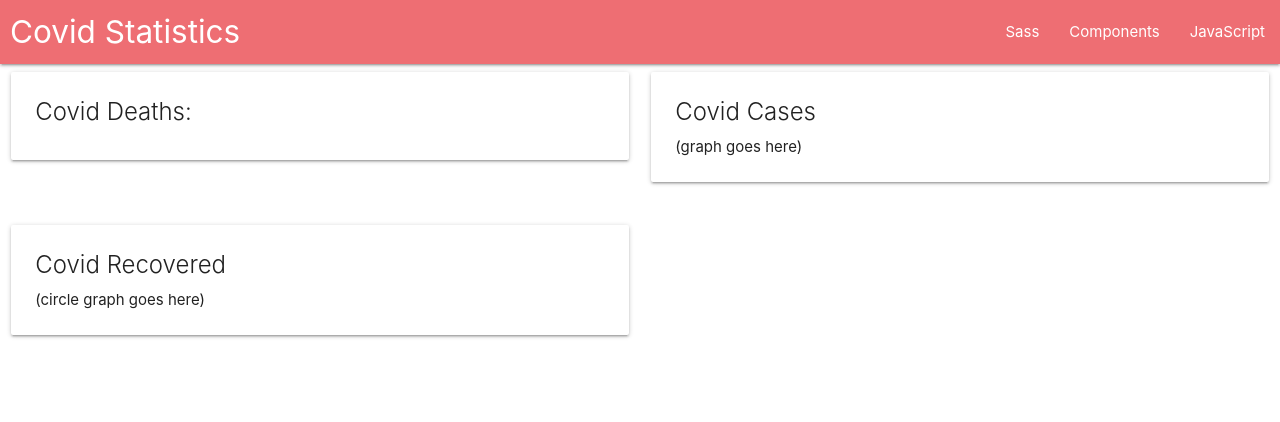
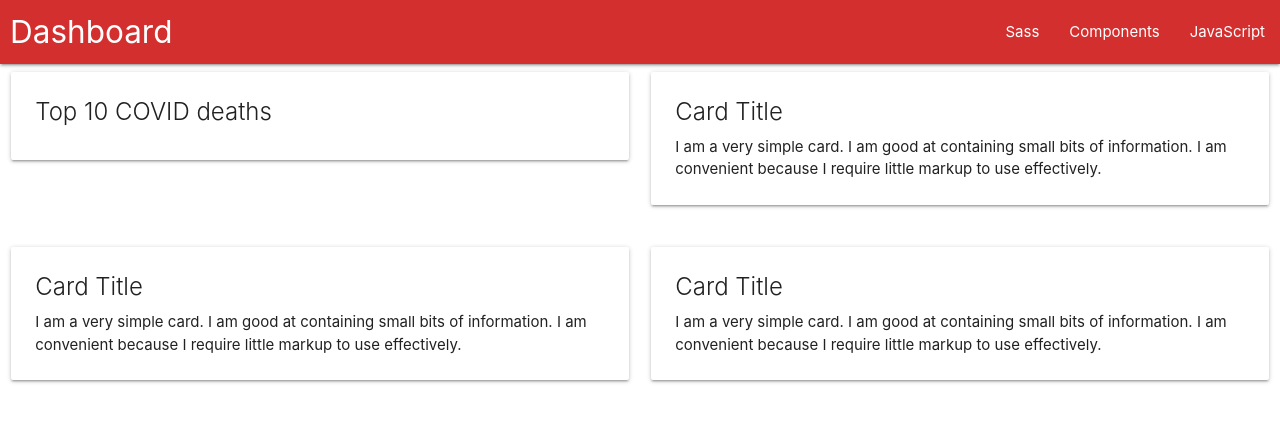
Before and after one commit to Feefeeil/Work, a plain HTML site: page jsondash.html in a window 1280 px wide. Drawn offline with nearby package versions, Linux system fonts and the light colour scheme; no server answers.

Commit message:
Update jsondash.html

```diff
--- a/jsondash.html
+++ b/jsondash.html
@@ -1,3 +1,4 @@
+
 <html>
   <head>
     <title>Dashboard</title>
@@ -6,14 +7,14 @@
     <!-- Compiled and minified JavaScript -->
     <script src="https://cdnjs.cloudflare.com/ajax/libs/materialize/1.0.0/js/materialize.min.js"></script>
     <link href="https://fonts.googleapis.com/icon?family=Material+Icons" rel="stylesheet">
-    <script src='https://cdnjs.cloudflare.com/ajax/libs/axios/0.19.2/axios.min.js'></script>
+    <script src='covid.json'></script>
   </head>
 
   <body>
     <!-- Navbar from Materialize CSS -->
     <nav>
-      <div class="nav-wrapper">
-        <a href="#" class="brand-logo" style='padding-left:10px;'>Covid Statistics</a>
+      <div class="nav-wrapper red darken-2 white-text">
+        <a href="#" class="brand-logo" style='padding-left:10px;'>Dashboard</a>
         <ul id="nav-mobile" class="right hide-on-med-and-down">
           <li><a href="sass.html">Sass</a></li>
           <li><a href="badges.html">Components</a></li>
@@ -26,62 +27,63 @@
       <div class="col s12 m6">
         <div class="card">
           <div class="card-content">
-            <span class="card-title">Covid Deaths:</span>
-            <p id='output'></p>
+            <span class="card-title">Top 10 COVID deaths</span>
+            <div id='output'></div>
           </div>
         </div>
       </div> <!-- end of col -->
       <div class="col s12 m6">
         <div class="card">
           <div class="card-content">
-            <span class="card-title">Covid Cases</span>
-            <p>(graph goes here)</p>
+            <span class="card-title">Card Title</span>
+            <p>I am a very simple card. I am good at containing small bits of information.
+            I am convenient because I require little markup to use effectively.</p>
           </div>
         </div>
       </div> <!-- end of col -->
     </div> <!-- end of 1st row -->
-
     <div class="row">
       <div class="col s12 m6">
         <div class="card">
           <div class="card-content">
-                <span class="card-title">Covid Recovered</span>
-                <p>(circle graph goes here)</p>
+            <span class="card-title">Card Title</span>
+            <p>I am a very simple card. I am good at containing small bits of information.
+            I am convenient because I require little markup to use effectively.</p>
           </div>
         </div>
       </div> <!-- end of col -->
-        </div> <!-- end of 1st row -->
+      <div class="col s12 m6">
+        <div class="card">
+          <div class="card-content">
+            <span class="card-title">Card Title</span>
+            <p>I am a very simple card. I am good at containing small bits of information.
+            I am convenient because I require little markup to use effectively.</p>
+          </div>
+        </div>
+      </div> <!-- end of col -->
+    </div> <!-- end of 2nd row -->
+
 
   </body>
 
   <script>
 
-    // 2# use Axios to access API coviddata
-    axios.get("https://www.trackcorona.live/api/countries")
-      .then(response => {
-      console.log(response) // place data on page
-      buildList(response.data.data);
-    })
-    //buildList();
+    buildList(); // call the buildList function
 
-    // build list from file, push to div
-    function buildList(response) {
+    function buildList() {
       var dHandle = document.getElementById('output');
-      var myHTML = '<ul>';
+      var myHTML = "<ul class='collection'>";
 
-      //coviddata.data.sort(function (a, b) {
-      response.sort(function (a, b) {
+      coviddata.data.sort(function (a, b) {
         return b.dead - a.dead;
       });
 
-      //for (i=0; i<coviddata.data.length; i++) {
-      //  myHTML = myHTML + "<li>" + coviddata.data[i].location + " - " + coviddata.data[i].dead + "</li>";
       for (i=0; i<10; i++) {
-        myHTML = myHTML + "<li>" + response[i].location + " - " + response[i].dead + "</li>";
+        myHTML = myHTML + "<li class='collection-item'>" + coviddata.data[i].location + "<span class='badge'>" + coviddata.data[i].dead + "</span></li>";
       }
       myHTML = myHTML + "</ul>"
       dHandle.innerHTML = myHTML;
     }
+  </script>
 
-  </script>
 </html>
```
Lines whose indentation alone changed are shown as unchanged.
